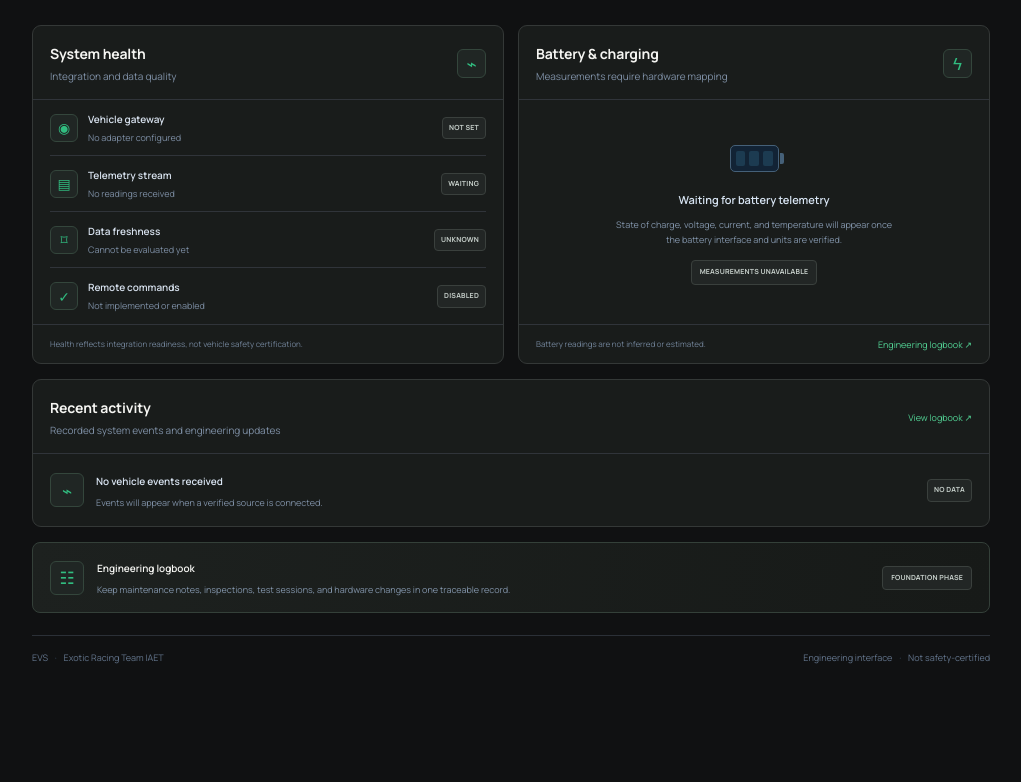
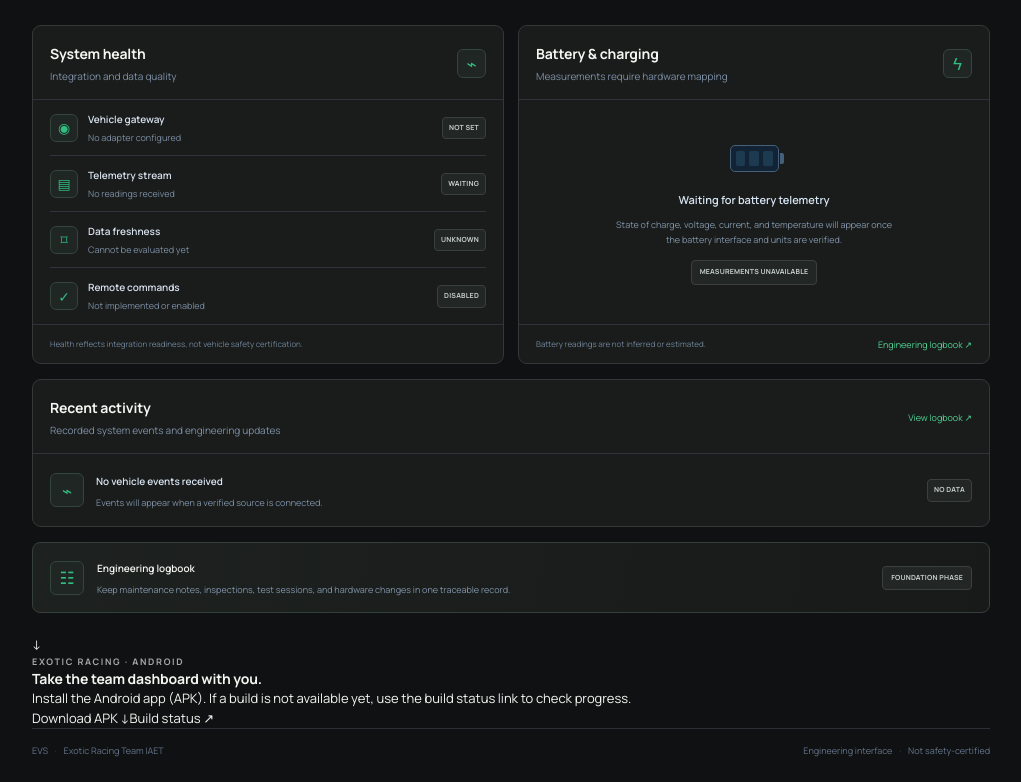
Before and after one commit to Abdo1629/exotic-vehicle-systems, a Next.js app: page / in a window 1280 px wide. Shown: the part 1124-1906 px from the top of the page, without its empty margins (252-1273 px from the left). Before the commit the page ends 1813 px from the top, so only its background shows below. Built offline with nearby package versions, Linux system fonts and the light colour scheme.

Commit message:
Add Android APK download section to dashboard

```diff
--- a/app/page.tsx
+++ b/app/page.tsx
@@ -79,6 +79,19 @@ export default function Home() {
                     <div className="logbook-icon">☷</div><div><strong>Engineering logbook</strong><p>Keep maintenance notes, inspections, test sessions, and hardware changes in one traceable record.</p></div><span className="coming-soon">FOUNDATION PHASE</span>
                   </section>
 
+                  <section className="app-download-card" id="app-download" aria-labelledby="app-download-title">
+                    <div className="app-download-mark" aria-hidden="true">↓</div>
+                    <div className="app-download-copy">
+                      <span className="eyebrow">EXOTIC RACING · ANDROID</span>
+                      <h2 id="app-download-title">Take the team dashboard with you.</h2>
+                      <p>Install the Android app (APK). If a build is not available yet, use the build status link to check progress.</p>
+                    </div>
+                    <div className="app-download-actions">
+                      <a className="app-download-button" href="https://github.com/Abdo1629/exotic-vehicle-systems/releases/download/mobile-latest/exotic-racing.apk">Download APK <span>↓</span></a>
+                      <a className="app-download-status" href="https://github.com/Abdo1629/exotic-vehicle-systems/actions/workflows/android-apk.yml">Build status ↗</a>
+                    </div>
+                  </section>
+
                   <footer className="footer"><span>EVS <span className="footer-dot">·</span> Exotic Racing Team IAET</span><span>Engineering interface <span className="footer-dot">·</span> Not safety-certified</span></footer>
       </div>
     </AppShell>
```
